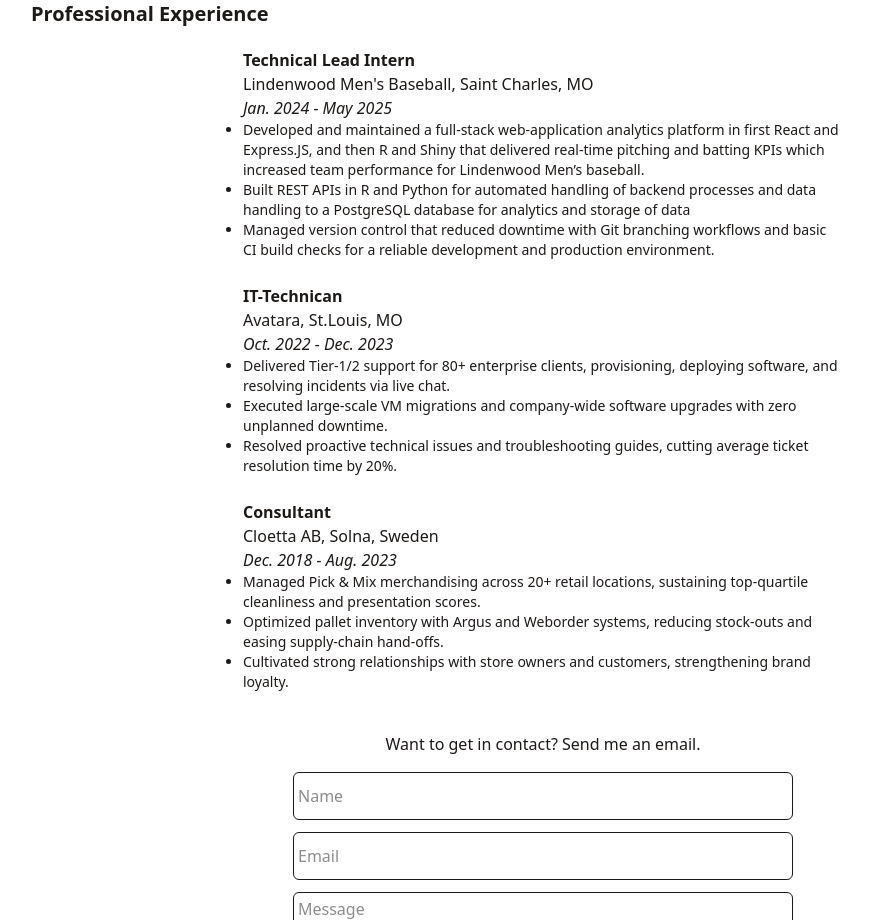
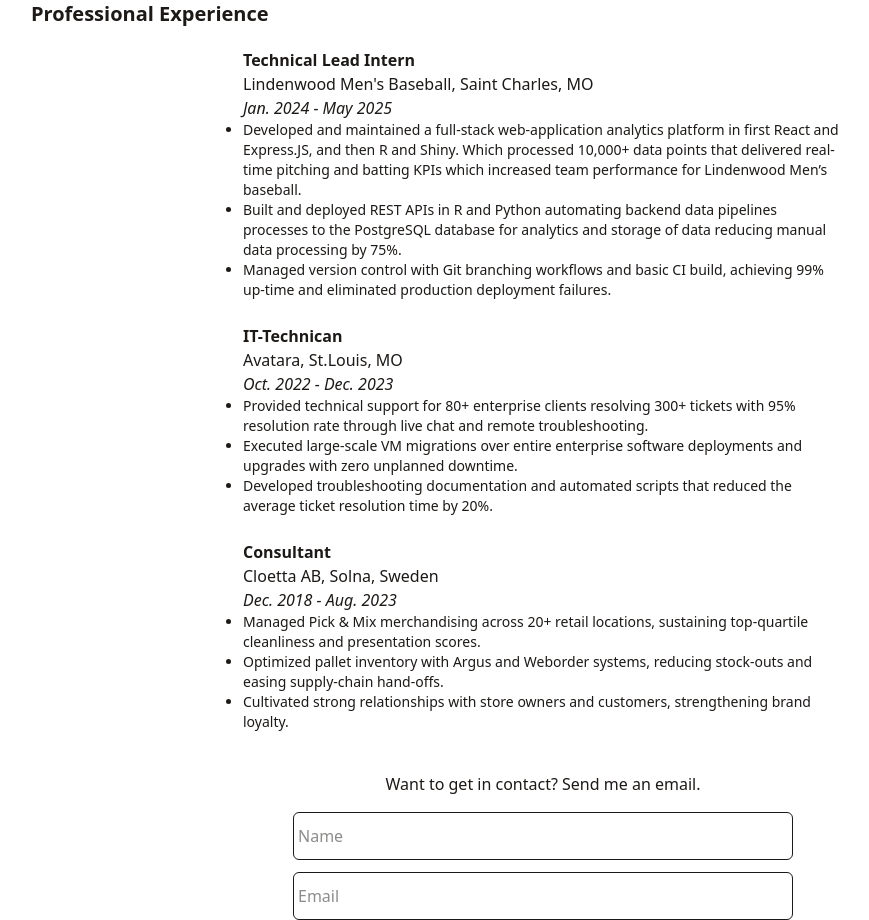
Before and after one commit to ErkanPerkan25/minimal-portfolio, a React (Vite) app: page / in a window 1280 px wide. Shown: the part 1560-2480 px from the top of the page, without its empty margins (97-966 px from the left). Built offline with nearby package versions, Linux system fonts and the light colour scheme.

Commit message:
added things

```diff
--- a/src/data/experience.js
+++ b/src/data/experience.js
@@ -4,11 +4,12 @@
         company:"Lindenwood Men's Baseball",
         desc: [
             `Developed and maintained a full-stack web-application analytics platform in first React and Express.JS, and
-             then R and Shiny that delivered real-time pitching and batting KPIs which increased team performance for
-             Lindenwood Men’s baseball.`,
-            `Built REST APIs in R and Python for automated handling of backend processes and data handling to a PostgreSQL database for analytics and storage of data`,
-            `Managed version control that reduced downtime with Git branching workflows and basic CI build checks for
-            a reliable development and production environment.`,
+            then R and Shiny. Which processed 10,000+ data points that delivered real-time pitching and batting KPIs which
+            increased team performance for Lindenwood Men’s baseball.`,
+            `Built and deployed REST APIs in R and Python automating backend data pipelines processes to the
+            PostgreSQL database for analytics and storage of data reducing manual data processing by 75%.`,
+            ` Managed version control with Git branching workflows and basic CI build, achieving 99% up-time and
+            eliminated production deployment failures.`,
         ],
         location: "Saint Charles, MO",
         time: "Jan. 2024 - May 2025",
@@ -17,9 +18,10 @@
         title:"IT-Technican",
         company:"Avatara",
         desc:[
-            `Delivered Tier‑1/2 support for 80+ enterprise clients, provisioning, deploying software, and resolving incidents via live chat.`,
-            `Executed large-scale VM migrations and company-wide software upgrades with zero unplanned downtime.`,
-            `Resolved proactive technical issues and troubleshooting guides, cutting average ticket resolution time by 20%.`
+            ` Provided technical support for 80+ enterprise clients resolving 300+ tickets with 95% resolution rate through
+            live chat and remote troubleshooting.`,
+            `Executed large-scale VM migrations over entire enterprise software deployments and upgrades with zero unplanned downtime.`,
+            `Developed troubleshooting documentation and automated scripts that reduced the average ticket resolution time by 20%.`
         ],
         location: "St.Louis, MO",
         time: "Oct. 2022 - Dec. 2023",
```
